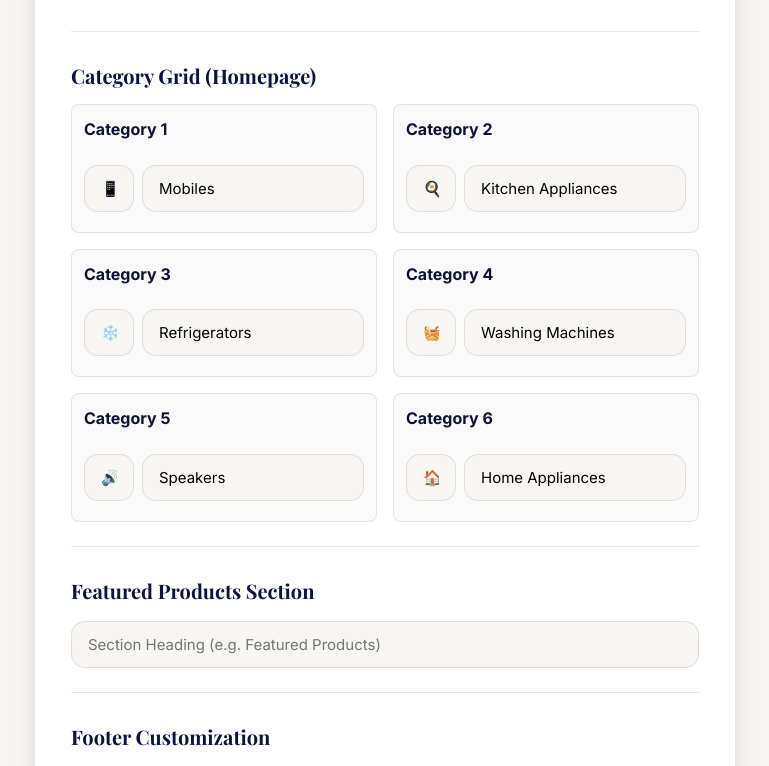
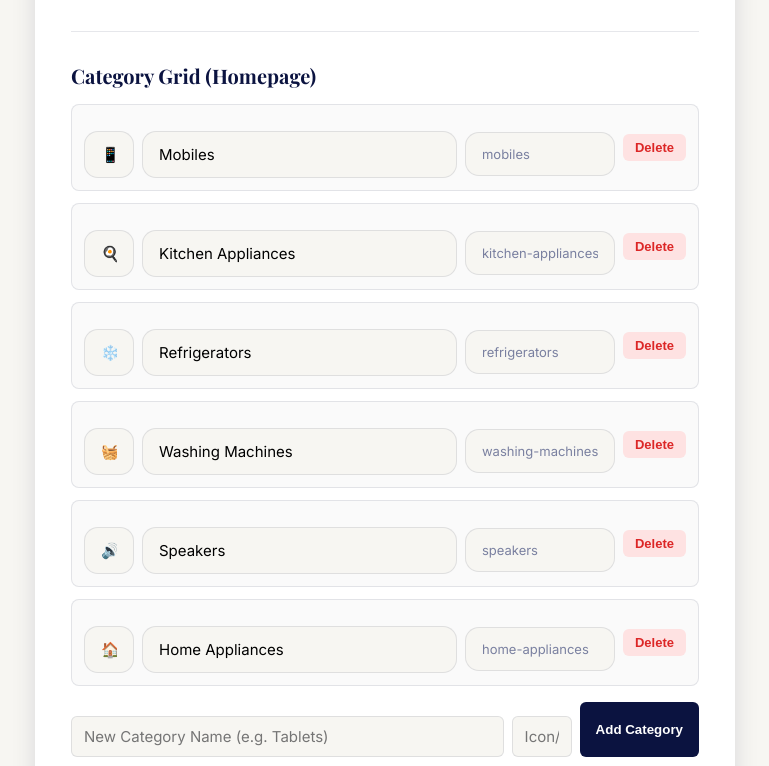
Before and after one commit to tayyab5050j-ai/razzaqia-traders, a React (Vite) app: page /store-settings in a window 1280 px wide. Shown: the part 1042-1808 px from the top of the page, without its empty margins (255-1024 px from the left). Built offline with nearby package versions, Linux system fonts and the light colour scheme; no server answers; the database is empty; sample sign-in values are in the browser's storage.

Commit message:
Complete update

```diff
--- a/src/admin/AddProduct.jsx
+++ b/src/admin/AddProduct.jsx
@@ -1,12 +1,11 @@
 import BackButton from "../components/BackButton";
-import { useState } from "react";
+import { useState, useEffect } from "react";
 import { db } from "../services/firebase";
 import { collection, addDoc } from "firebase/firestore";
 import { uploadImage } from "../services/cloudinary";
+import useCategories from "../hooks/useCategories";
 
 export default function AddProduct() {
-  const [selectedImage, setSelectedImage] =
-  useState("");
   const [featured, setFeatured] = useState(false);
   const [category, setCategory] = useState("");
   const [name, setName] = useState("");
@@ -17,6 +16,7 @@ const [image2, setImage2] = useState(null);
   const [specifications, setSpecifications] = useState("");
   const [loading, setLoading] = useState(false);
   const [stock, setStock] = useState("");
+  const { categories, loading: categoriesLoading } = useCategories();
 
   const saveProduct = async () => {
     try {
@@ -114,16 +114,7 @@ if (image2) {
             marginTop: "15px",
           }}
         />
-      <input
-  placeholder="Price"
-  value={price}
-  onChange={(e) => setPrice(e.target.value)}
-  style={{
-    width: "100%",
-    padding: "12px",
-    marginTop: "15px",
-  }}
-/>
+
         <select
           value={category}
           onChange={(e) => setCategory(e.target.value)}
@@ -132,30 +123,14 @@ if (image2) {
             padding: "12px",
             marginTop: "15px",
           }}
+          disabled={categoriesLoading}
         >
           <option value="">Select Category</option>
-
-  <option value="Mobiles">Mobiles</option>
-
-  <option value="Kitchen Appliances">
-    Kitchen Appliances
+          {categories.map((cat) => (
+            <option key={cat.id} value={cat.id}>
+              {cat.name}
             </option>
-
-  <option value="Refrigerators">
-    Refrigerators
-  </option>
-
-  <option value="Washing Machines">
-    Washing Machines
-  </option>
-
-  <option value="Speakers">
-    Speakers
-  </option>
-
-  <option value="Home Appliances">
-    Home Appliances
-  </option>
+          ))}
         </select>
 
         <textarea
@@ -216,7 +191,6 @@ if (image2) {
                 )
               }
             />
-
             {" "}
             Featured Product
           </label>
--- a/src/admin/EditProduct.jsx
+++ b/src/admin/EditProduct.jsx
@@ -4,6 +4,7 @@ import { useParams, useNavigate } from "react-router-dom";
 import { db } from "../services/firebase";
 import { doc, getDoc, updateDoc } from "firebase/firestore";
 import { uploadImage } from "../services/cloudinary";
+import useCategories from "../hooks/useCategories";
 
 export default function EditProduct() {
 
@@ -26,10 +27,7 @@ const [description, setDescription] = useState("");
 const [specifications, setSpecifications] = useState("");
 
 const [loading, setLoading] = useState(false);
-
-useEffect(() => {
-loadProduct();
-}, []);
+const { categories, loading: categoriesLoading } = useCategories();
 
 const loadProduct = async () => {
 
@@ -56,6 +54,10 @@ if (docSnap.exists()) {
 
 
 };
+
+useEffect(() => {
+  loadProduct();
+}, []);
 
 const updateProduct = async () => {
 
@@ -190,34 +192,16 @@ return (
         padding: "12px",
         marginTop: "15px",
       }}
+      disabled={categoriesLoading}
     >
       <option value="">
         Select Category
       </option>
-
-      <option value="Mobiles">
-        Mobiles
-      </option>
-
-      <option value="Kitchen Appliances">
-        Kitchen Appliances
-      </option>
-
-      <option value="Refrigerators">
-        Refrigerators
-      </option>
-
-      <option value="Washing Machines">
-        Washing Machines
-      </option>
-
-      <option value="Speakers">
-        Speakers
-      </option>
-
-      <option value="Home Appliances">
-        Home Appliances
-      </option>
+      {categories.map((cat) => (
+        <option key={cat.id} value={cat.id}>
+          {cat.name}
+        </option>
+      ))}
     </select>
 
     <textarea
@@ -309,7 +293,8 @@ return (
     </button>
 
   </div>
-</>
+ </>
+
 
 
 );
--- a/src/admin/StoreSettings.jsx
+++ b/src/admin/StoreSettings.jsx
@@ -27,19 +27,17 @@ export default function StoreSettings() {
   const [aboutTitle, setAboutTitle] = useState("");
   const [aboutContent, setAboutContent] = useState("");
 
-  // Category Grid (6 categories)
-  const [category1Text, setCategory1Text] = useState("Mobiles");
-  const [category1Icon, setCategory1Icon] = useState("📱");
-  const [category2Text, setCategory2Text] = useState("Kitchen Appliances");
-  const [category2Icon, setCategory2Icon] = useState("🍳");
-  const [category3Text, setCategory3Text] = useState("Refrigerators");
-  const [category3Icon, setCategory3Icon] = useState("❄️");
-  const [category4Text, setCategory4Text] = useState("Washing Machines");
-  const [category4Icon, setCategory4Icon] = useState("🧺");
-  const [category5Text, setCategory5Text] = useState("Speakers");
-  const [category5Icon, setCategory5Icon] = useState("🔊");
-  const [category6Text, setCategory6Text] = useState("Home Appliances");
-  const [category6Icon, setCategory6Icon] = useState("🏠");
+  // Dynamic Categories
+  const [categories, setCategories] = useState([
+    { id: "mobiles", name: "Mobiles", icon: "📱" },
+    { id: "kitchen-appliances", name: "Kitchen Appliances", icon: "🍳" },
+    { id: "refrigerators", name: "Refrigerators", icon: "❄️" },
+    { id: "washing-machines", name: "Washing Machines", icon: "🧺" },
+    { id: "speakers", name: "Speakers", icon: "🔊" },
+    { id: "home-appliances", name: "Home Appliances", icon: "🏠" },
+  ]);
+  const [newCategoryName, setNewCategoryName] = useState("");
+  const [newCategoryIcon, setNewCategoryIcon] = useState("");
 
   // Featured Products Section
   const [featuredHeading, setFeaturedHeading] = useState("");
@@ -68,19 +66,10 @@ export default function StoreSettings() {
       setAboutTitle(data.aboutTitle || "");
       setAboutContent(data.aboutContent || "");
 
-      // Category Grid
-      setCategory1Text(data.category1Text || "Mobiles");
-      setCategory1Icon(data.category1Icon || "📱");
-      setCategory2Text(data.category2Text || "Kitchen Appliances");
-      setCategory2Icon(data.category2Icon || "🍳");
-      setCategory3Text(data.category3Text || "Refrigerators");
-      setCategory3Icon(data.category3Icon || "❄️");
-      setCategory4Text(data.category4Text || "Washing Machines");
-      setCategory4Icon(data.category4Icon || "🧺");
-      setCategory5Text(data.category5Text || "Speakers");
-      setCategory5Icon(data.category5Icon || "🔊");
-      setCategory6Text(data.category6Text || "Home Appliances");
-      setCategory6Icon(data.category6Icon || "🏠");
+      // Dynamic Categories
+      if (data.categories && Array.isArray(data.categories)) {
+        setCategories(data.categories);
+      }
 
       // Featured Products
       setFeaturedHeading(data.featuredHeading || "Featured Products");
@@ -118,13 +107,8 @@ export default function StoreSettings() {
         storeName, whatsapp, phone, email, address, hours, facebook,
         // About Section
         aboutTitle, aboutContent,
-        // Category Grid
-        category1Text, category1Icon,
-        category2Text, category2Icon,
-        category3Text, category3Icon,
-        category4Text, category4Icon,
-        category5Text, category5Icon,
-        category6Text, category6Icon,
+        // Dynamic Categories
+        categories,
         // Featured Products
         featuredHeading,
         // Footer
@@ -183,48 +167,65 @@ export default function StoreSettings() {
 
         <hr />
         <h2>Category Grid (Homepage)</h2>
-        <div style={{ display: "grid", gridTemplateColumns: "repeat(auto-fill, minmax(280px, 1fr))", gap: "16px", marginTop: "12px" }}>
-          <div style={{ border: "1px solid var(--border)", borderRadius: "8px", padding: "12px", background: "#fafafa" }}>
-            <h3 style={{ marginTop: "0", marginBottom: "8px", fontSize: "16px" }}>Category 1</h3>
-            <div style={{ display: "flex", gap: "8px", alignItems: "center", marginBottom: "8px" }}>
-              <input placeholder="Icon/Emoji (e.g. 📱)" value={category1Icon} onChange={(e) => setCategory1Icon(e.target.value)} style={{ width: "50px" }} />
-              <input placeholder="Category Text (e.g. Mobiles)" value={category1Text} onChange={(e) => setCategory1Text(e.target.value)} style={{ flex: "1" }} />
+        <div style={{ marginTop: "12px" }}>
+          {categories.map((cat, idx) => (
+            <div key={cat.id} style={{ border: "1px solid var(--border)", borderRadius: "8px", padding: "12px", background: "#fafafa", marginBottom: "12px", display: "flex", gap: "8px", alignItems: "center", flexWrap: "wrap" }}>
+              <input
+                placeholder="Icon/Emoji"
+                value={cat.icon}
+                onChange={(e) => setCategories(categories.map((c, i) => i === idx ? { ...c, icon: e.target.value } : c))}
+                style={{ width: "50px" }}
+              />
+              <input
+                placeholder="Category Name"
+                value={cat.name}
+                onChange={(e) => setCategories(categories.map((c, i) => i === idx ? { ...c, name: e.target.value } : c))}
+                style={{ flex: "1", minWidth: "150px" }}
+              />
+              <input
+                placeholder="URL ID (e.g. mobiles)"
+                value={cat.id}
+                onChange={(e) => setCategories(categories.map((c, i) => i === idx ? { ...c, id: e.target.value.toLowerCase().replace(/\s+/g, '-') } : c))}
+                style={{ width: "150px", fontSize: "13px", color: "var(--text-muted)" }}
+              />
+              <button
+                type="button"
+                onClick={() => setCategories(categories.filter((_, i) => i !== idx))}
+                style={{ background: "#fee2e2", color: "#dc2626", border: "none", padding: "6px 12px", borderRadius: "6px", cursor: "pointer", fontSize: "13px", fontWeight: 600 }}
+              >
+                Delete
+              </button>
             </div>
-          </div>
-          <div style={{ border: "1px solid var(--border)", borderRadius: "8px", padding: "12px", background: "#fafafa" }}>
-            <h3 style={{ marginTop: "0", marginBottom: "8px", fontSize: "16px" }}>Category 2</h3>
-            <div style={{ display: "flex", gap: "8px", alignItems: "center", marginBottom: "8px" }}>
-              <input placeholder="Icon/Emoji (e.g. 🍳)" value={category2Icon} onChange={(e) => setCategory2Icon(e.target.value)} style={{ width: "50px" }} />
-              <input placeholder="Category Text (e.g. Kitchen Appliances)" value={category2Text} onChange={(e) => setCategory2Text(e.target.value)} style={{ flex: "1" }} />
-            </div>
-          </div>
-          <div style={{ border: "1px solid var(--border)", borderRadius: "8px", padding: "12px", background: "#fafafa" }}>
-            <h3 style={{ marginTop: "0", marginBottom: "8px", fontSize: "16px" }}>Category 3</h3>
-            <div style={{ display: "flex", gap: "8px", alignItems: "center", marginBottom: "8px" }}>
-              <input placeholder="Icon/Emoji (e.g. ❄️)" value={category3Icon} onChange={(e) => setCategory3Icon(e.target.value)} style={{ width: "50px" }} />
-              <input placeholder="Category Text (e.g. Refrigerators)" value={category3Text} onChange={(e) => setCategory3Text(e.target.value)} style={{ flex: "1" }} />
-            </div>
-          </div>
-          <div style={{ border: "1px solid var(--border)", borderRadius: "8px", padding: "12px", background: "#fafafa" }}>
-            <h3 style={{ marginTop: "0", marginBottom: "8px", fontSize: "16px" }}>Category 4</h3>
-            <div style={{ display: "flex", gap: "8px", alignItems: "center", marginBottom: "8px" }}>
-              <input placeholder="Icon/Emoji (e.g. 🧺)" value={category4Icon} onChange={(e) => setCategory4Icon(e.target.value)} style={{ width: "50px" }} />
-              <input placeholder="Category Text (e.g. Washing Machines)" value={category4Text} onChange={(e) => setCategory4Text(e.target.value)} style={{ flex: "1" }} />
-            </div>
-          </div>
-          <div style={{ border: "1px solid var(--border)", borderRadius: "8px", padding: "12px", background: "#fafafa" }}>
-            <h3 style={{ marginTop: "0", marginBottom: "8px", fontSize: "16px" }}>Category 5</h3>
-            <div style={{ display: "flex", gap: "8px", alignItems: "center", marginBottom: "8px" }}>
-              <input placeholder="Icon/Emoji (e.g. 🔊)" value={category5Icon} onChange={(e) => setCategory5Icon(e.target.value)} style={{ width: "50px" }} />
-              <input placeholder="Category Text (e.g. Speakers)" value={category5Text} onChange={(e) => setCategory5Text(e.target.value)} style={{ flex: "1" }} />
-            </div>
-          </div>
-          <div style={{ border: "1px solid var(--border)", borderRadius: "8px", padding: "12px", background: "#fafafa" }}>
-            <h3 style={{ marginTop: "0", marginBottom: "8px", fontSize: "16px" }}>Category 6</h3>
-            <div style={{ display: "flex", gap: "8px", alignItems: "center", marginBottom: "8px" }}>
-              <input placeholder="Icon/Emoji (e.g. 🏠)" value={category6Icon} onChange={(e) => setCategory6Icon(e.target.value)} style={{ width: "50px" }} />
-              <input placeholder="Category Text (e.g. Home Appliances)" value={category6Text} onChange={(e) => setCategory6Text(e.target.value)} style={{ flex: "1" }} />
-            </div>
+          ))}
+          <div style={{ display: "flex", gap: "8px", marginTop: "16px", flexWrap: "wrap" }}>
+            <input
+              placeholder="New Category Name (e.g. Tablets)"
+              value={newCategoryName}
+              onChange={(e) => setNewCategoryName(e.target.value)}
+              style={{ flex: "1", minWidth: "180px", padding: "10px 12px", border: "1px solid var(--border)", borderRadius: "6px" }}
+            />
+            <input
+              placeholder="Icon/Emoji (e.g. 📱)"
+              value={newCategoryIcon}
+              onChange={(e) => setNewCategoryIcon(e.target.value)}
+              style={{ width: "60px", padding: "10px 12px", border: "1px solid var(--border)", borderRadius: "6px", textAlign: "center" }}
+            />
+            <button
+              type="button"
+              onClick={() => {
+                if (newCategoryName.trim() && newCategoryIcon.trim()) {
+                  const newId = newCategoryName.toLowerCase().replace(/\s+/g, '-');
+                  if (!categories.some(c => c.id === newId)) {
+                    setCategories([...categories, { id: newId, name: newCategoryName.trim(), icon: newCategoryIcon.trim() }]);
+                    setNewCategoryName("");
+                    setNewCategoryIcon("");
+                  }
+                }
+              }}
+              style={{ padding: "10px 16px", background: "var(--navy)", color: "white", border: "none", borderRadius: "6px", cursor: "pointer", fontWeight: 600 }}
+            >
+              Add Category
+            </button>
           </div>
         </div>
 
--- a/src/components/Sidebar.jsx
+++ b/src/components/Sidebar.jsx
@@ -1,7 +1,35 @@
 import { Link, useNavigate } from "react-router-dom";
+import { useEffect, useState } from "react";
+import { doc, onSnapshot } from "firebase/firestore";
+import { db } from "../services/firebase";
 
 export default function Sidebar({ open, closeSidebar }) {
   const handleLink = () => closeSidebar();
+  const [categories, setCategories] = useState([]);
+
+  useEffect(() => {
+    const unsubscribe = onSnapshot(
+      doc(db, "settings", "store"),
+      (settingsSnap) => {
+        if (settingsSnap.exists()) {
+          const data = settingsSnap.data();
+          if (data.categories && Array.isArray(data.categories)) {
+            setCategories(data.categories);
+          } else {
+            setCategories([
+              { id: "mobiles", name: "Mobiles", icon: "📱" },
+              { id: "kitchen-appliances", name: "Kitchen Appliances", icon: "🍳" },
+              { id: "refrigerators", name: "Refrigerators", icon: "❄️" },
+              { id: "washing-machines", name: "Washing Machines", icon: "🧺" },
+              { id: "speakers", name: "Speakers", icon: "🔊" },
+              { id: "home-appliances", name: "Home Appliances", icon: "🏠" },
+            ]);
+          }
+        }
+      }
+    );
+    return () => unsubscribe();
+  }, []);
 
   return (
     <>
@@ -16,12 +44,11 @@ export default function Sidebar({ open, closeSidebar }) {
 
         <Link to="/" onClick={handleLink}>Home</Link>
         <Link to="/products" onClick={handleLink}>All Products</Link>
-        <Link to="/products/Mobiles" onClick={handleLink}>📱 Mobiles</Link>
-        <Link to="/products/Kitchen Appliances" onClick={handleLink}>🍳 Kitchen Appliances</Link>
-        <Link to="/products/Refrigerators" onClick={handleLink}>❄️ Refrigerators</Link>
-        <Link to="/products/Washing Machines" onClick={handleLink}>🧺 Washing Machines</Link>
-        <Link to="/products/Speakers" onClick={handleLink}>🔊 Speakers</Link>
-        <Link to="/products/Home Appliances" onClick={handleLink}>🏠 Home Appliances</Link>
+        {categories.map((cat) => (
+          <Link key={cat.id} to={`/products/${cat.id}`} onClick={handleLink}>
+            {cat.icon} {cat.name}
+          </Link>
+        ))}
         <Link to="/cart" onClick={handleLink}>🛒 My Cart</Link>
         <Link to="/contact" onClick={handleLink}>✉️ Contact Us</Link>
 
--- /dev/null
+++ b/src/hooks/useCategories.js
@@ -0,0 +1,46 @@
+import { useEffect, useState } from "react";
+import { doc, onSnapshot } from "firebase/firestore";
+import { db } from "../services/firebase";
+
+export default function useCategories() {
+  const [categories, setCategories] = useState([]);
+  const [loading, setLoading] = useState(true);
+
+  useEffect(() => {
+    const unsubscribe = onSnapshot(
+      doc(db, "settings", "store"),
+      (settingsSnap) => {
+        try {
+          if (settingsSnap.exists()) {
+            const data = settingsSnap.data();
+            if (data.categories && Array.isArray(data.categories)) {
+              setCategories(data.categories);
+            } else {
+              // Default categories for backward compatibility
+              setCategories([
+                { id: "mobiles", name: "Mobiles", icon: "📱" },
+                { id: "kitchen-appliances", name: "Kitchen Appliances", icon: "🍳" },
+                { id: "refrigerators", name: "Refrigerators", icon: "❄️" },
+                { id: "washing-machines", name: "Washing Machines", icon: "🧺" },
+                { id: "speakers", name: "Speakers", icon: "🔊" },
+                { id: "home-appliances", name: "Home Appliances", icon: "🏠" },
+              ]);
+            }
+          }
+        } catch (error) {
+          console.error("Failed to load categories:", error);
+        } finally {
+          setLoading(false);
+        }
+      },
+      (error) => {
+        console.error("Categories listener error:", error);
+        setLoading(false);
+      }
+    );
+
+    return () => unsubscribe();
+  }, []);
+
+  return { categories, loading };
+}
--- a/src/pages/Home.jsx
+++ b/src/pages/Home.jsx
@@ -1,4 +1,5 @@
 import useStoreSettings from "../hooks/useStoreSettings";
+import useCategories from "../hooks/useCategories";
 import { useEffect, useState } from "react";
 import Navbar from "../components/NavbarTemp";
 import Sidebar from "../components/Sidebar";
@@ -15,6 +16,7 @@ export default function Home() {
   const [bannerLoading, setBannerLoading] = useState(true);
   const [isMobile, setIsMobile] = useState(window.innerWidth <= 768);
   const settings = useStoreSettings();
+  const { categories } = useCategories();
   const showLocation = settings?.showLocation !== false;
   const showHeroButton = settings?.showHeroButton !== false;
 
@@ -85,12 +87,11 @@ export default function Home() {
       )}
 
       <div className="category-grid">
-        <Link to="/products/Mobiles" className="category-card">📱<span>Mobiles</span></Link>
-        <Link to="/products/Kitchen Appliances" className="category-card">🍳<span>Kitchen Appliances</span></Link>
-        <Link to="/products/Refrigerators" className="category-card">❄️<span>Refrigerators</span></Link>
-        <Link to="/products/Washing Machines" className="category-card">🧺<span>Washing Machines</span></Link>
-        <Link to="/products/Speakers" className="category-card">🔊<span>Speakers</span></Link>
-        <Link to="/products/Home Appliances" className="category-card">🏠<span>Home Appliances</span></Link>
+        {categories.map((cat) => (
+          <Link key={cat.id} to={`/products/${cat.id}`} className="category-card">
+            {cat.icon}<span>{cat.name}</span>
+          </Link>
+        ))}
       </div>
 
       <section className="about-section">
--- a/src/pages/product.jsx
+++ b/src/pages/product.jsx
@@ -5,11 +5,7 @@ import { useEffect, useState } from "react";
 import { useParams, Link, useSearchParams } from "react-router-dom";
 import { db } from "../services/firebase";
 import { collection, getDocs } from "firebase/firestore";
-
-const CATEGORIES = [
-  "All", "Mobiles", "Kitchen Appliances", "Refrigerators",
-  "Washing Machines", "Speakers", "Home Appliances"
-];
+import useCategories from "../hooks/useCategories";
 
 export default function Products() {
   const { category } = useParams();
@@ -18,11 +14,10 @@ export default function Products() {
   const [products, setProducts] = useState([]);
   const [loading, setLoading] = useState(true);
   const [sidebarOpen, setSidebarOpen] = useState(false);
-  const [activeCategory, setActiveCategory] = useState(category || "All");
   const [sort, setSort] = useState("default");
+  const { categories, loading: categoriesLoading } = useCategories();
 
   useEffect(() => {
-    setActiveCategory(category || "All");
     loadProducts();
   }, [category, search]);
 
@@ -34,7 +29,13 @@ export default function Products() {
       querySnapshot.forEach((doc) => {
         items.push({ id: doc.id, ...doc.data() });
       });
-      if (category) items = items.filter((p) => p.category === category);
+      if (category) {
+        const catLower = category.toLowerCase();
+        items = items.filter((p) =>
+          p.category?.toLowerCase() === catLower ||
+          p.category?.toLowerCase() === catLower.replace(/-/g, ' ')
+        );
+      }
       if (search) items = items.filter(
         (p) =>
           p.name.toLowerCase().includes(search.toLowerCase()) ||
@@ -60,7 +61,15 @@ export default function Products() {
       <Navbar openSidebar={() => setSidebarOpen(true)} />
       <Sidebar open={sidebarOpen} closeSidebar={() => setSidebarOpen(false)} />
 
-      <div className="products-page">
+      {categoriesLoading && (
+        <div className="products-page" style={{ padding: "60px 32px", textAlign: "center" }}>
+          <div className="loading-spinner" style={{ margin: "0 auto 16px" }} />
+          <p>Loading categories...</p>
+        </div>
+      )}
+
+      {!categoriesLoading && (
+        <div className="products-page">
 
         <div className="products-page-header">
           <div>
@@ -88,17 +97,19 @@ export default function Products() {
           <aside className="products-sidebar">
             <h3>Categories</h3>
             <nav className="category-nav">
-              {CATEGORIES.map((cat) => (
+              <Link
+                to="/products"
+                className={`category-nav-item ${!category ? "active" : ""}`}
+              >
+                All
+              </Link>
+              {categories.map((cat) => (
                 <Link
-                  key={cat}
-                  to={cat === "All" ? "/products" : `/products/${cat}`}
-                  className={`category-nav-item ${
-                    (cat === "All" && !category) || cat === category
-                      ? "active"
-                      : ""
-                  }`}
+                  key={cat.id}
+                  to={`/products/${cat.id}`}
+                  className={`category-nav-item ${cat.id === category ? "active" : ""}`}
                 >
-                  {cat}
+                  {cat.icon} {cat.name}
                 </Link>
               ))}
             </nav>
@@ -154,7 +165,8 @@ export default function Products() {
           </div>
 
         </div>
-      </div>
+        </div>
+      )}
 
       <Footer />
     </>
```
Also changed, not shown: src/hooks/useStoreSettings.js (+14 -26 lines). Lines whose indentation alone changed are shown as unchanged.
